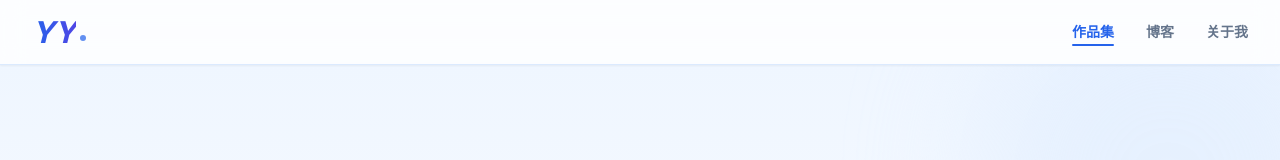
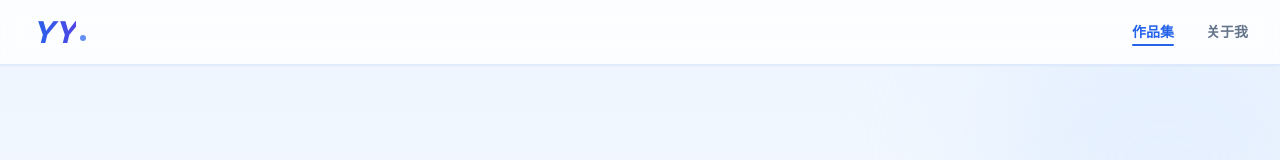
Before and after one commit to heiheihei-ctrl/personal, a React (Vite) app: page / in a window 1280 px wide. Shown: the top 160 px of the page. Built offline with nearby package versions, Linux system fonts and the light colour scheme.

Commit message:
feat:隐藏博客

```diff
--- a/components/Navbar.tsx
+++ b/components/Navbar.tsx
@@ -7,7 +7,7 @@ const Navbar: React.FC = () => {
 
   const navLinks = [
     { name: '作品集', path: '/' },
-    { name: '博客', path: '/blog' },
+    // { name: '博客', path: '/blog' },
     { name: '关于我', path: '/about' }
   ];
 
```
